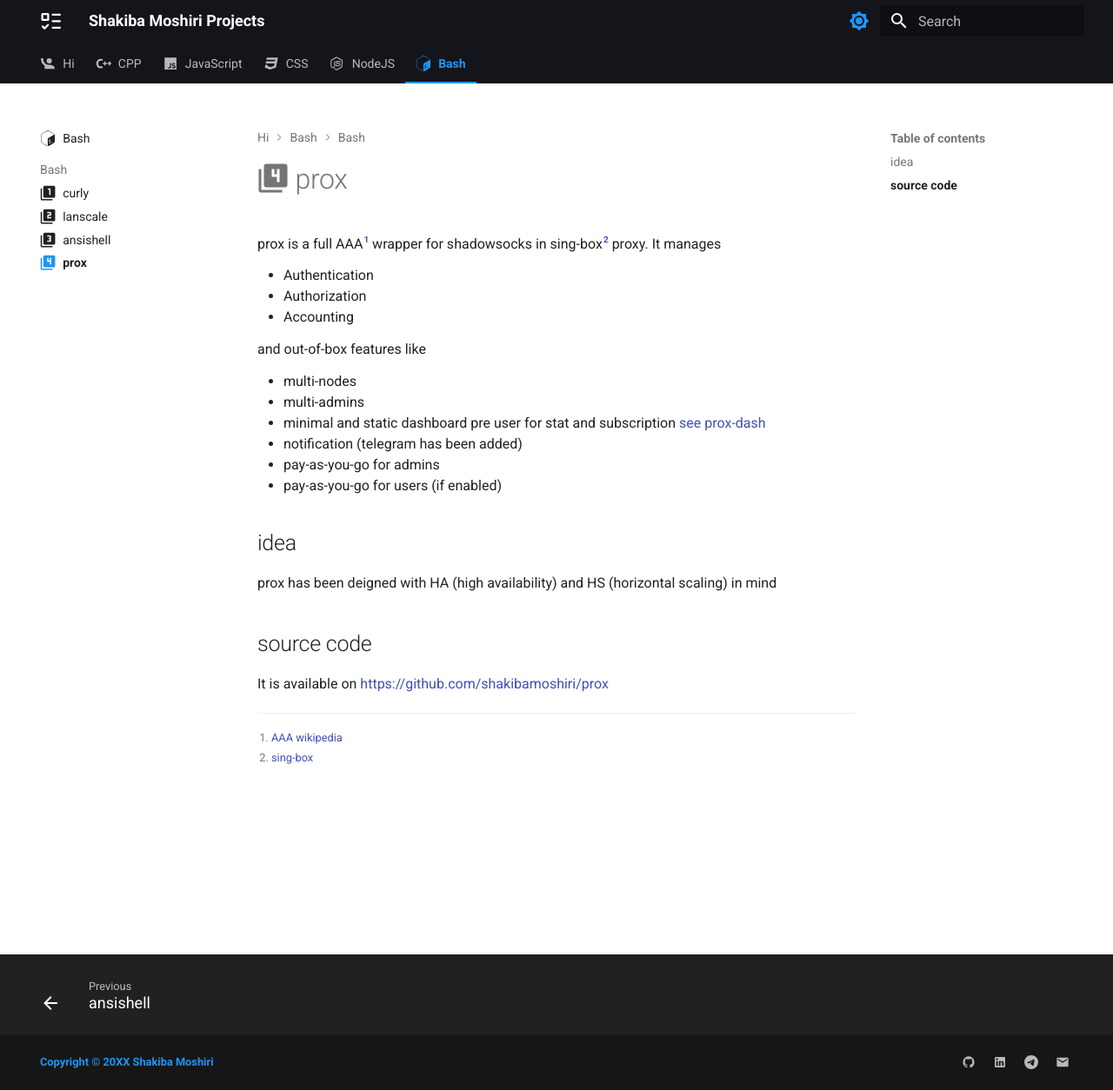
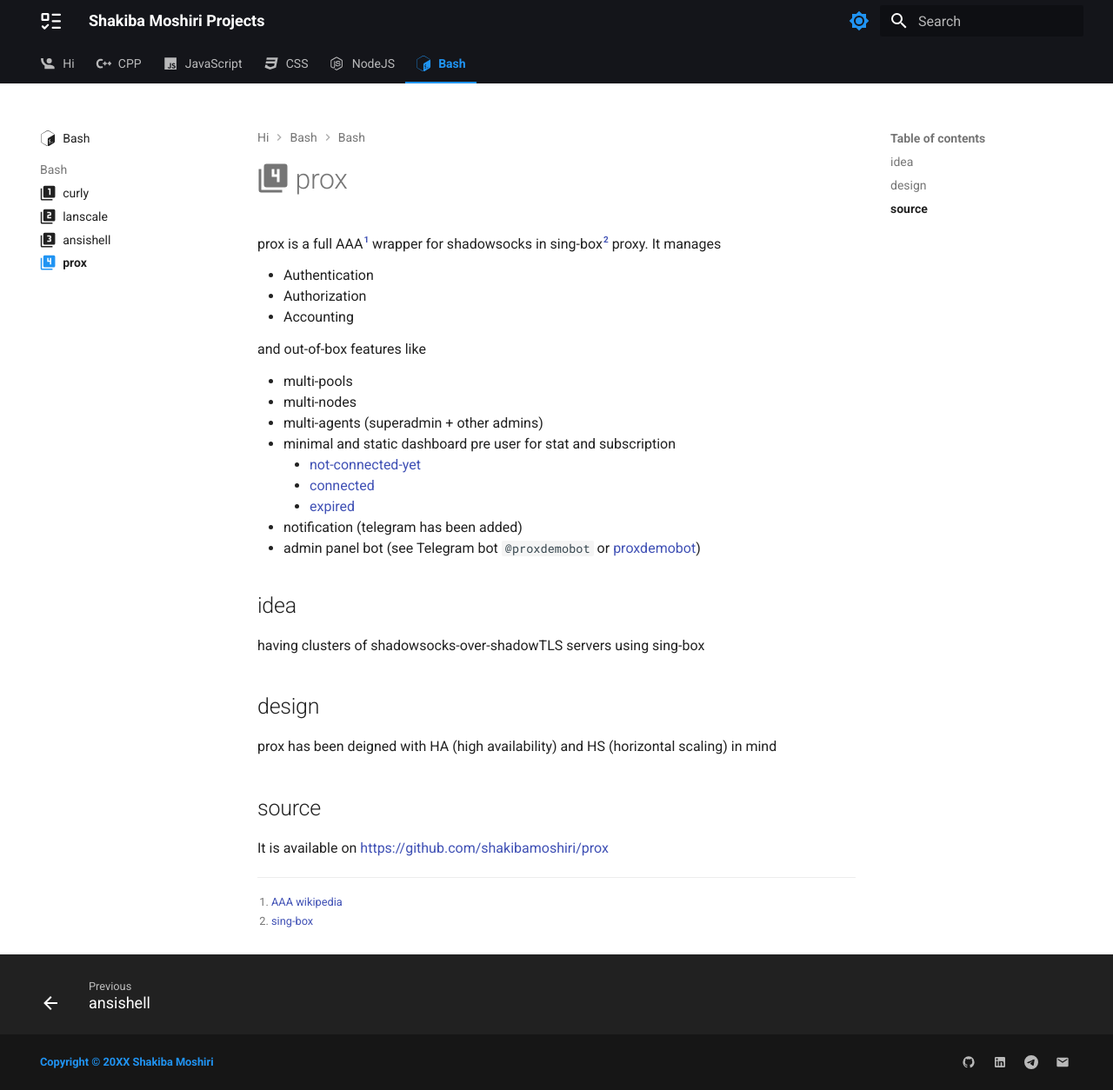
Before and after one commit to shakibamoshiri/projects, an MkDocs documentation site: the page built from docs/bash/prox.md, in a window 1280 px wide and 1254 px high. Shown: the whole window at 87% size. Built offline with MkDocs 1.6.1 and Material for MkDocs 9.7.7, drawn with Linux system fonts in a browser that asks for light colours.

Commit message:
Update Bash/prox

```diff
--- a/docs/bash/prox.md
+++ b/docs/bash/prox.md
@@ -12,20 +12,28 @@
 
 and out-of-box features like
 
+- multi-pools
 - multi-nodes
-- multi-admins
-- minimal and static dashboard pre user for stat and subscription [see prox-dash](https://prox-dash.pages.dev/)
+- multi-agents (superadmin + other admins)
+- minimal and static dashboard pre user for stat and subscription
+    - [not-connected-yet](https://9ced979b4f.pages.dev/admin/ncy/)
+    - [connected](https://9ced979b4f.pages.dev/admin/con/)
+    - [expired](https://9ced979b4f.pages.dev/admin/exp/)
 - notification (telegram has been added)
-- pay-as-you-go for admins
-- pay-as-you-go for users (if enabled)
+- admin panel bot (see Telegram bot `@proxdemobot` or [proxdemobot](https://t.me/proxdemobot))
 
 
 ## idea
 
+having clusters of shadowsocks-over-shadowTLS servers using sing-box
+
+
+## design
+
 prox has been deigned with HA (high availability) and HS (horizontal scaling) in mind
 
 
-## source code
+## source
 
 It is available on [https://github.com/shakibamoshiri/prox](https://github.com/shakibamoshiri/prox)
 
```
